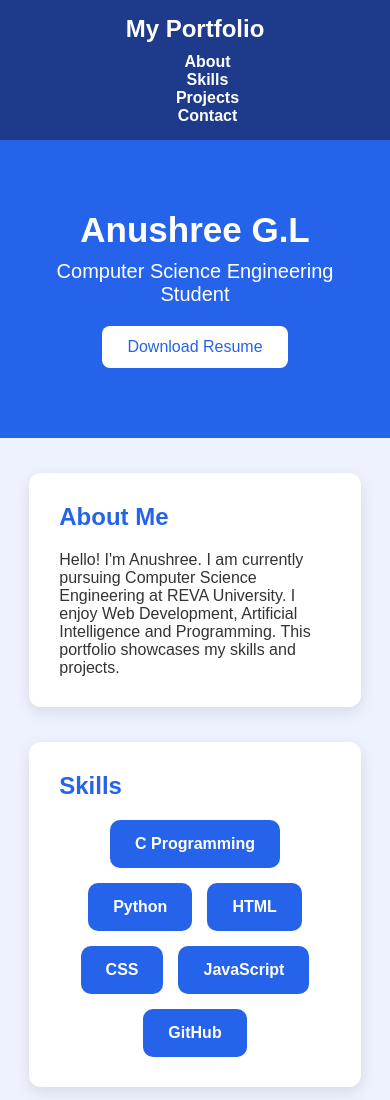
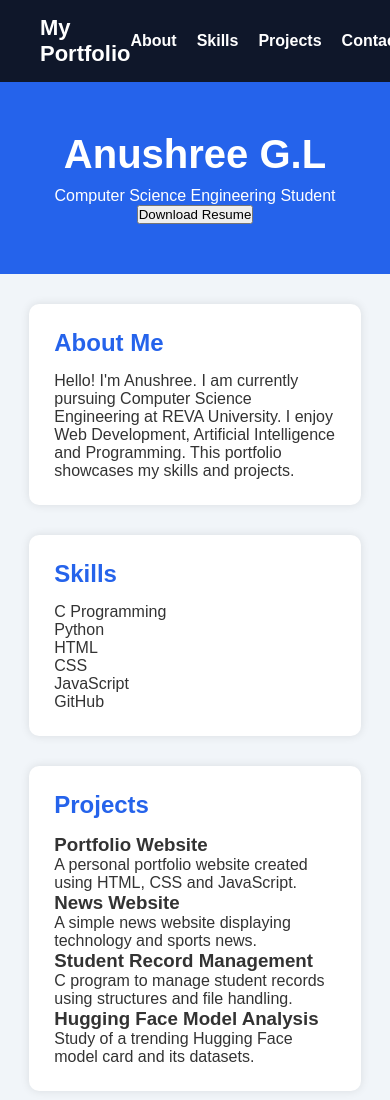
Before and after one commit to anushreegl007-hue/AFE-projects, a plain HTML site: page index.html in a window 390 px wide. Shown: the top 1100 px of the page. Drawn offline with Linux system fonts and the light colour scheme.

Commit message:
Added News website

```diff
--- a/style.css
+++ b/style.css
@@ -2,35 +2,32 @@
     margin:0;
     padding:0;
     box-sizing:border-box;
-    font-family:Arial, Helvetica, sans-serif;
+    font-family:Arial, sans-serif;
 }
 
 body{
-    background:#eef2ff;
+    background:#f1f5f9;
     color:#333;
 }
 
-/* Navigation */
-
+/* NAVBAR */
 nav{
-    background:#1e3a8a;
+    background:#0f172a;
+    color:white;
     display:flex;
     justify-content:space-between;
     align-items:center;
-    padding:15px 50px;
+    padding:15px 40px;
 }
 
 nav h2{
-    color:white;
+    font-size:22px;
 }
 
 nav ul{
     list-style:none;
     display:flex;
-}
-
-nav ul li{
-    margin-left:25px;
+    gap:20px;
 }
 
 nav ul li a{
@@ -43,131 +40,52 @@ nav ul li a:hover{
     color:yellow;
 }
 
-/* Header */
-
+/* HEADER */
 header{
     background:#2563eb;
     color:white;
     text-align:center;
-    padding:70px 20px;
+    padding:50px 20px;
 }
 
 header h1{
-    font-size:45px;
+    font-size:40px;
     margin-bottom:10px;
 }
 
-header p{
-    font-size:20px;
-    margin-bottom:20px;
-}
-
-button{
-    background:white;
-    color:#2563eb;
-    padding:12px 25px;
-    border:none;
-    border-radius:8px;
-    font-size:16px;
-    cursor:pointer;
-}
-
-button:hover{
-    background:#dbeafe;
-}
-
-/* Sections */
-
+/* SECTIONS */
 section{
     width:85%;
-    margin:35px auto;
+    margin:30px auto;
     background:white;
-    padding:30px;
-    border-radius:12px;
-    box-shadow:0 5px 15px rgba(0,0,0,0.1);
+    padding:25px;
+    border-radius:10px;
+    box-shadow:0 0 10px rgba(0,0,0,0.1);
 }
 
 section h2{
     color:#2563eb;
-    margin-bottom:20px;
+    margin-bottom:15px;
 }
 
-/* Skills */
-
-.skills{
-    display:flex;
-    flex-wrap:wrap;
-    gap:15px;
+/* NEWS CARDS */
+.news-card{
+    background:#f8fafc;
+    padding:15px;
+    margin-bottom:15px;
+    border-left:5px solid #2563eb;
+    border-radius:6px;
 }
 
-.card{
-    background:#2563eb;
-    color:white;
-    padding:15px 25px;
-    border-radius:10px;
-    font-weight:bold;
+.news-card h3{
+    margin-bottom:5px;
 }
 
-/* Projects */
-
-.projects{
-    display:grid;
-    grid-template-columns:repeat(2,1fr);
-    gap:20px;
+/* FOOTER */
+footer{
+    text-align:center;
+    background:#0f172a;
+    color:white;
+    padding:20px;
+    margin-top:20px;
 }
-
-.project{
-    background:#f8fafc;
-    padding:20px;
-    border-radius:10px;
-    border-left:6px solid #2563eb;
-}
-
-.project h3{
-    margin-bottom:10px;
-}
-
-/* Contact */
-
-#contact p{
-    margin:10px 0;
-    font-size:18px;
-}
-
-/* Footer */
-
-footer{
-    background:#1e3a8a;
-    color:white;
-    text-align:center;
-    padding:20px;
-    margin-top:30px;
-}
-
-/* Mobile */
-
-@media(max-width:768px){
-
-nav{
-    flex-direction:column;
-}
-
-nav ul{
-    flex-direction:column;
-    text-align:center;
-    margin-top:10px;
-}
-
-.projects{
-    grid-template-columns:1fr;
-}
-
-.skills{
-    justify-content:center;
-}
-
-header h1{
-    font-size:35px;
-}
-
-}
```
Also changed, not shown: inde.html (added, +85 -0 lines), 1 other file.
